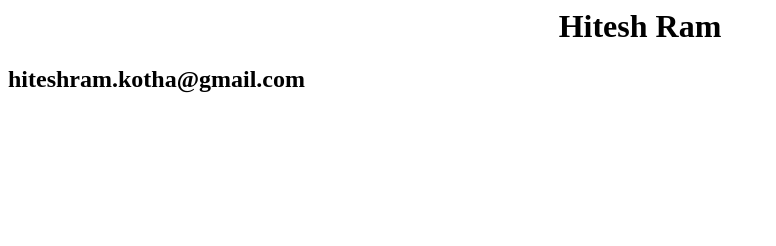
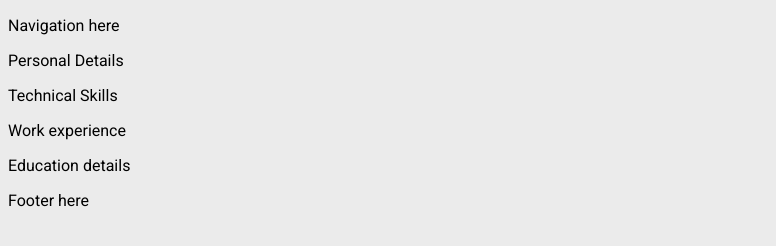
Before and after one commit to hiteshram/hiteshram.github.io, a plain HTML site: page index.html in a window 1280 px wide. Shown: the whole page, without its empty margins (0-776 px from the left). Drawn offline with Linux system fonts and the light colour scheme.

Commit message:
Initial Template

```diff
--- a/index.html
+++ b/index.html
@@ -1,8 +1,34 @@
+<!DOCTYPE html>
 <html>
 <head>
+    <title>Hitesh Ram Kotha</title>
+    <meta charset="UTF-8">
+    <meta name="viewport" content="width=device-width, initial-scale=1">
+    <link rel="stylesheet" href="main.css">
+    <link rel='stylesheet' href='https://fonts.googleapis.com/css?family=Roboto'>
+    <style>
+        html,body,h1,h2,h3,h4,h5,h6 {font-family: "Roboto", sans-serif}
+    </style>
 </head>
 <body>
-<h1><center>Hitesh Ram</h1></center>
-<h2> hiteshram.kotha@gmail.com</h2>
+    <div class="navigation">
+        <p>Navigation here</p>
+    </div>
+    <div class="container">
+        <div class="bio">
+            <p>Personal Details</p>
+        </div>
+        <div class="techstack">
+            <p>Technical Skills</p>
+        </div>
+        <div class="work">
+            <p>Work experience</p>
+        </div>
+        <div class="education">
+            <p>Education details</p>
+        </div>
+    </div>
+    <div class="footer">
+        <p>Footer here</p>
+    </div>
 </body>
-</html>
--- /dev/null
+++ b/main.css
@@ -0,0 +1,9 @@
+body{
+    background-color: #EBEBEB;
+}
+
+/*
+Text colour on high-light in navigation #59C3C3 else white
+and footer as well
+C1CAD6
+*/
```
Also changed, not shown: GitHub Commands.txt (added).
